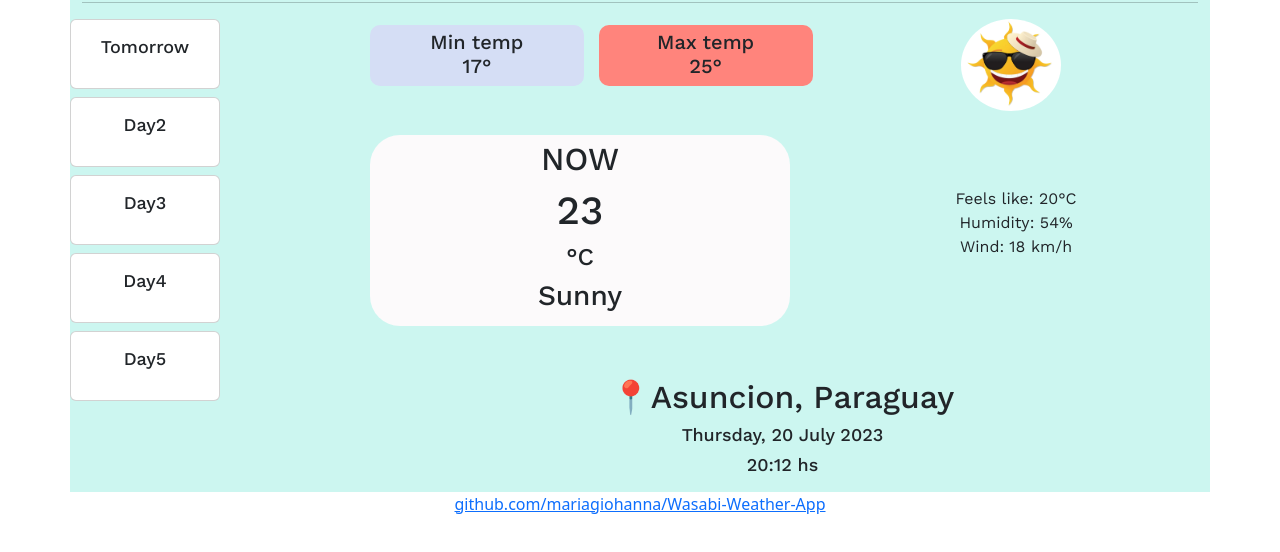
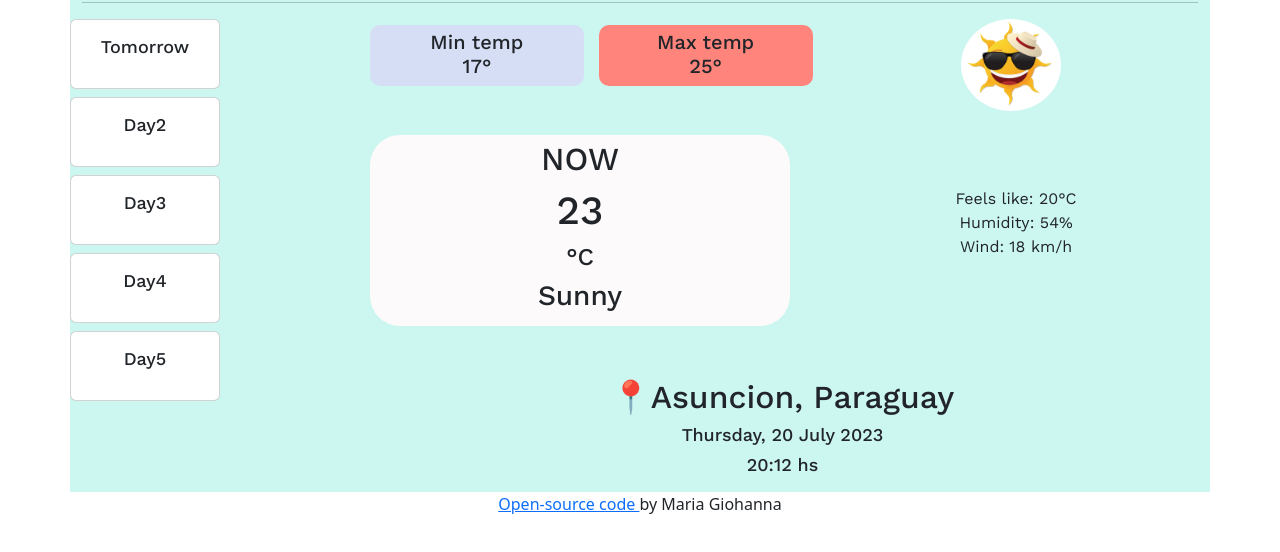
Before and after one commit to mariagiohanna/Wasabi-Weather-App, a plain HTML site: page index.html in a window 1280 px wide. Shown: the part 130-682 px from the top of the page. Drawn offline with nearby package versions, Linux system fonts and the light colour scheme.

Commit message:
Update index.html

```diff
--- a/index.html
+++ b/index.html
@@ -137,9 +137,10 @@
       </div>
     </div>
     <div class="footer">
-      <a href="https://github.com/mariagiohanna/Wasabi-Weather-App"
-        >github.com/mariagiohanna/Wasabi-Weather-App</a
-      >
+      <a href="https://github.com/mariagiohanna/Wasabi-Weather-App">
+        Open-source code
+      </a>
+      by Maria Giohanna
     </div>
     <script src="./app/app.js"></script>
   </body>
```
